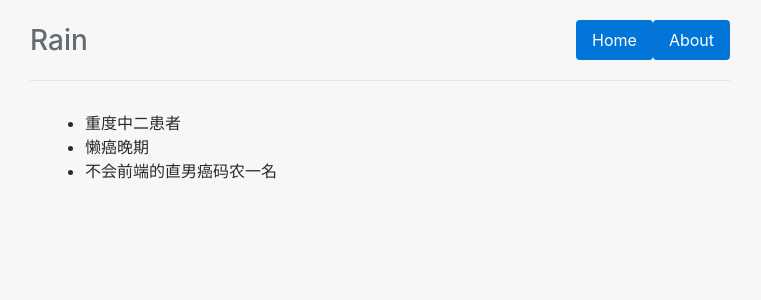
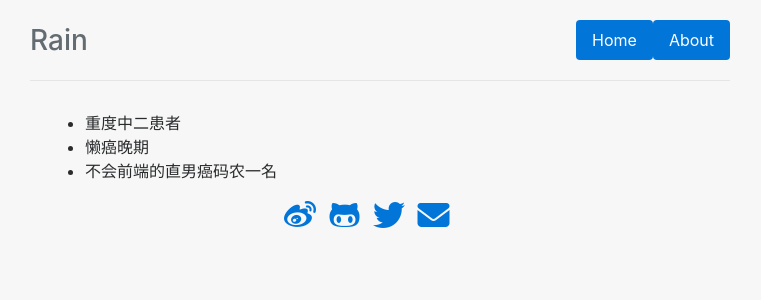
Before and after one commit to YCchou/mysite, a Django app: template blog/templates/blog/about.html in a window 1280 px wide. Shown: the top 300 px of the page, without its empty margins (260-1021 px from the left). Run offline with Django 3.2, Linux system fonts and the light colour scheme; the template is opened without the code that fills it, so the values that code supplies are empty; parts of the project's set-up code (start-up, migrations or seed data) failed here and were passed over; some libraries are stand-ins or nearby versions.

Commit message:
add personal info

```diff
--- a/blog/templates/blog/about.html
+++ b/blog/templates/blog/about.html
@@ -9,6 +9,21 @@
             <li>懒癌晚期</li>
             <li>不会前端的直男癌码农一名</li>
         </ul>
+
+    </div>
+    <div class="mx-auto" style="width: 200px;">
+        <a class="fa-stack fa lg" href="http://weibo.com/womeibing/">
+            <i class="fa fa-weibo fa-stack-2x"></i>
+        </a>
+        <a class="fa-stack fa lg" href="https://github.com/crasker">
+            <i class="fa fa-github-alt fa-stack-2x"></i>
+        </a>
+        <a class="fa-stack fa lg" href="https://twitter.com/winddyseed">
+            <i class="fa fa-twitter fa-stack-2x"></i>
+        </a>
+        <a class="fa-stack fa lg" href="mailto:zhouyc@knownsec.com">
+            <i class="fa fa-envelope fa-stack-2x"></i>
+        </a>
     </div>
 
     <div id="disqus_thread"></div>
```
